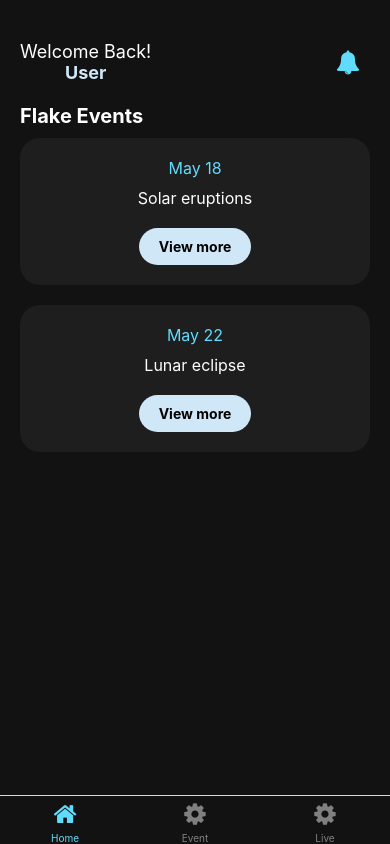
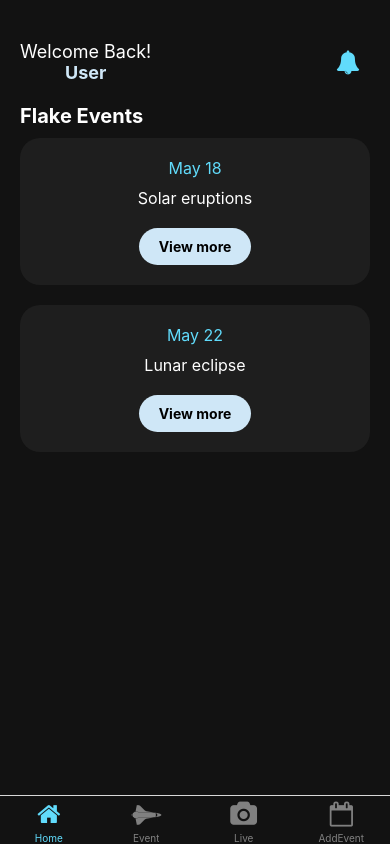
Before and after one commit to kawthar-shameseldeen/Space-Journey-Front, a React Native app in the folder space-journey-mobile/: screen /Tabs in a window 390 px wide. Built offline with nearby package versions, Linux system fonts and the light colour scheme; no server answers.

Commit message:
added icon

```diff
--- a/space-journey-mobile/components/bottomTabs.js
+++ b/space-journey-mobile/components/bottomTabs.js
@@ -3,6 +3,8 @@ import { createBottomTabNavigator } from "@react-navigation/bottom-tabs";
 import HomeScreen from "../screens/home";
 import Icon from "react-native-vector-icons/FontAwesome";
 import EventDetailsScreen from "../screens/event";
+import LiveStreamScreen from "../screens/liveStream.jsx";
+import NewEventScreen from "../screens/addEvent.jsx";
 const Tab = createBottomTabNavigator();
 export default function BottomTabs() {
   return (
@@ -15,11 +17,13 @@ export default function BottomTabs() {
           if (route.name === "Home") {
             iconName = "home";
           } else if (route.name === "Event") {
-            iconName = "cog";
+            iconName = "space-shuttle";
+          } else if (route.name === "Live") {
+            iconName = "camera";
+          } else if (route.name === "AddEvent") {
+            iconName = "calendar-o";
           }
-          else if (route.name === "Live") {
-            iconName = "cog";
-          }
+
 
           return <Icon name={iconName} size={size} color={color} />;
         },
@@ -32,7 +36,8 @@ export default function BottomTabs() {
     >
       <Tab.Screen name="Home" component={HomeScreen} />
       <Tab.Screen name="Event" component={EventDetailsScreen} />
-      <Tab.Screen name="Live" component={EventDetailsScreen} />
+      <Tab.Screen name="Live" component={LiveStreamScreen} />
+      <Tab.Screen name="AddEvent" component={NewEventScreen} />
     </Tab.Navigator>
   );
 }
```
